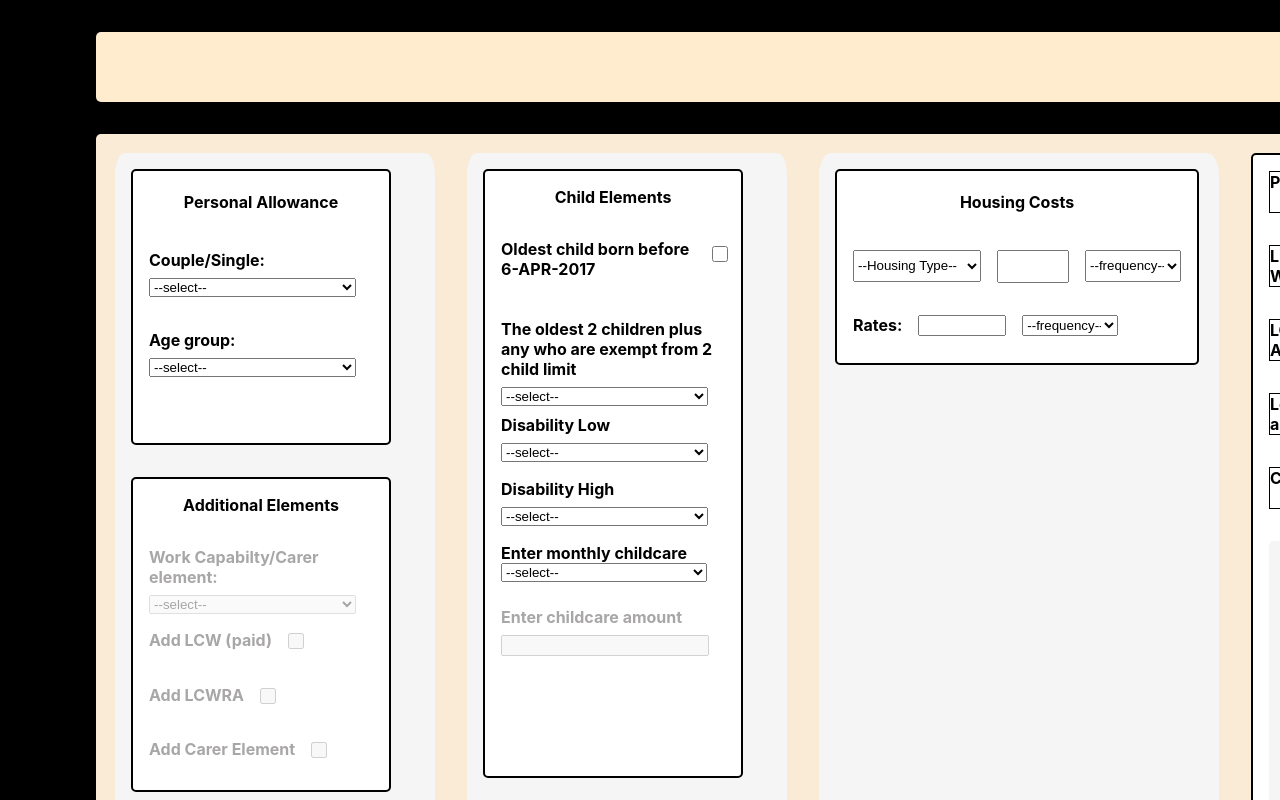
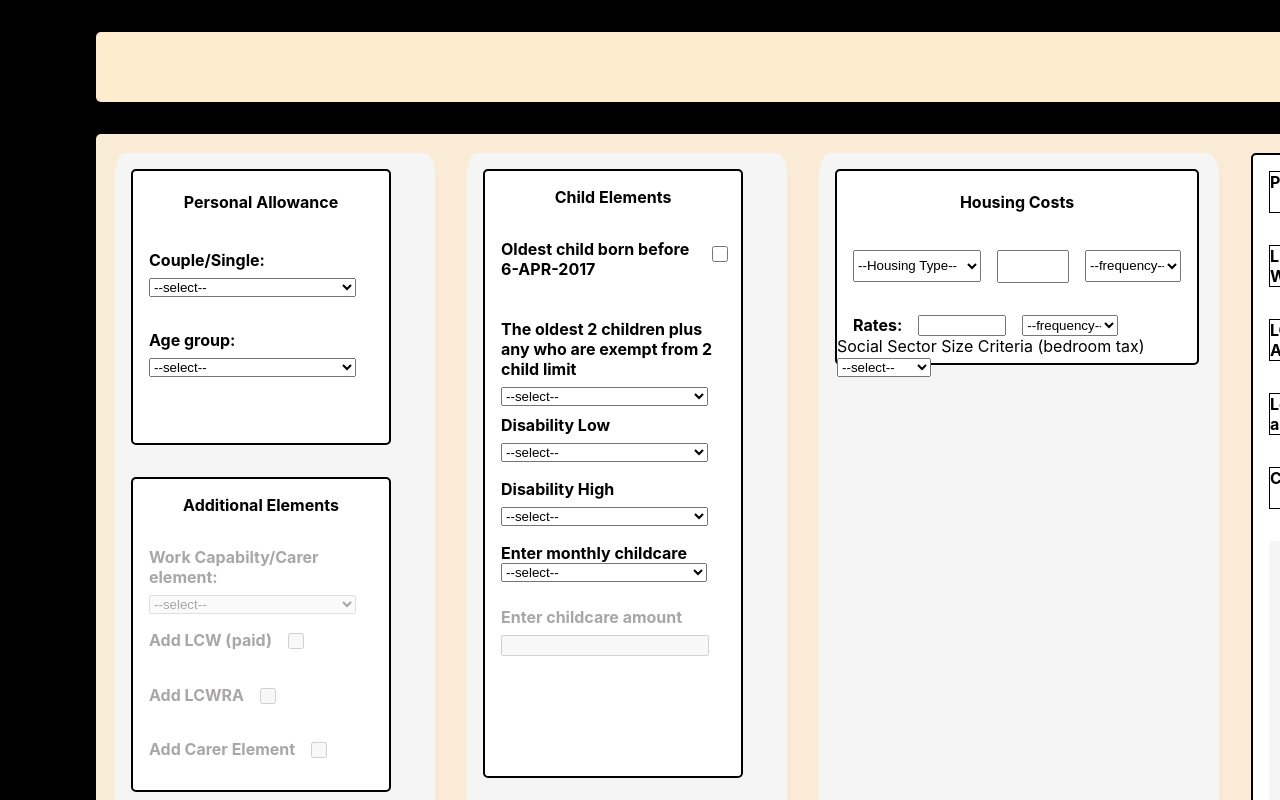
Before and after one commit to dnlstronge/benefitscalc2, a React (Create React App) app: page / in a window 1280 px wide. Shown: the top 800 px of the page. Built offline with nearby package versions, Linux system fonts and the light colour scheme.

Commit message:
[x] - add dropdown for SSSC

```diff
--- a/src/components/UC2/HOUS/Hous.js
+++ b/src/components/UC2/HOUS/Hous.js
@@ -1,7 +1,15 @@
-import React from "react";
+import React, { useState } from "react";
 import classes from "./Hous.module.css"
 
 const Hous = (props) => {
+
+    const [housing, setHousing] = useState( {
+        type: '',
+        rent: '',
+        actualRent: '',
+        SSSC: '',
+        rates: '',
+    })
     return (
         <React.Fragment>
         <div className={classes.container}>
@@ -25,11 +33,17 @@ const Hous = (props) => {
             <label htmlFor="rates" className={classes.rates_label}>Rates:
                 <input className={classes.rates_input} id="rates" type="number"></input>
                 <select className={classes.rates_freq}>
-                    <option>--frequency--</option>
-                    <option>--Weekly--</option>
-                    <option>--Monthly--</option>
+                    <option value="0">--frequency--</option>
+                    <option value="PW">--Weekly--</option>
+                    <option value="PM">--Monthly--</option>
                 </select>
-
+            </label>
+            <label className={classes.sssc_label}htmlFor="SizeCriteria">Social Sector Size Criteria (bedroom tax)
+                <select className={classes.sssc_select} id="SizeCriteria">
+                    <option>--select--</option>
+                    <option value="1">1 bedroom</option>
+                    <option value="2">2+ bedroom</option>
+                </select>
             </label>
             </div>
         </React.Fragment>
```
